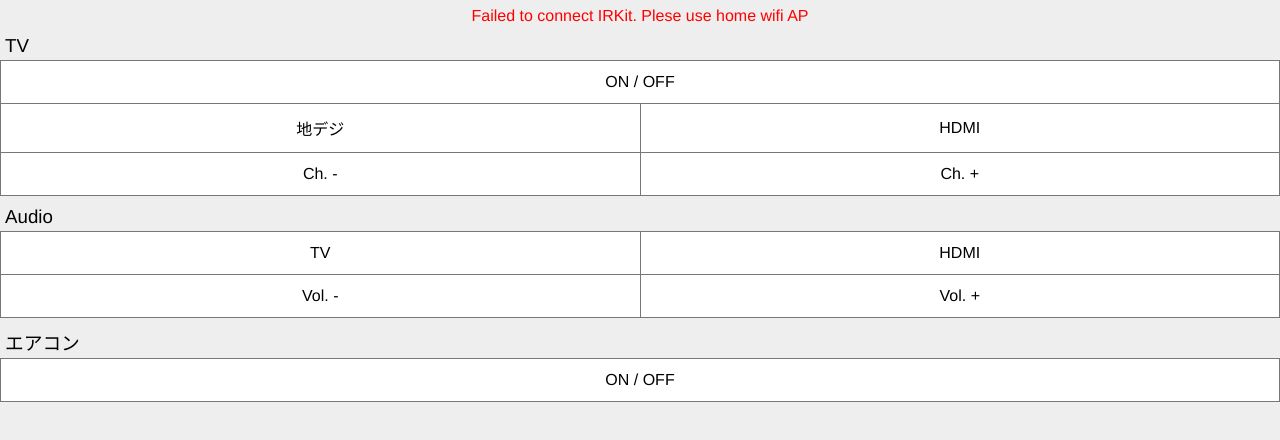
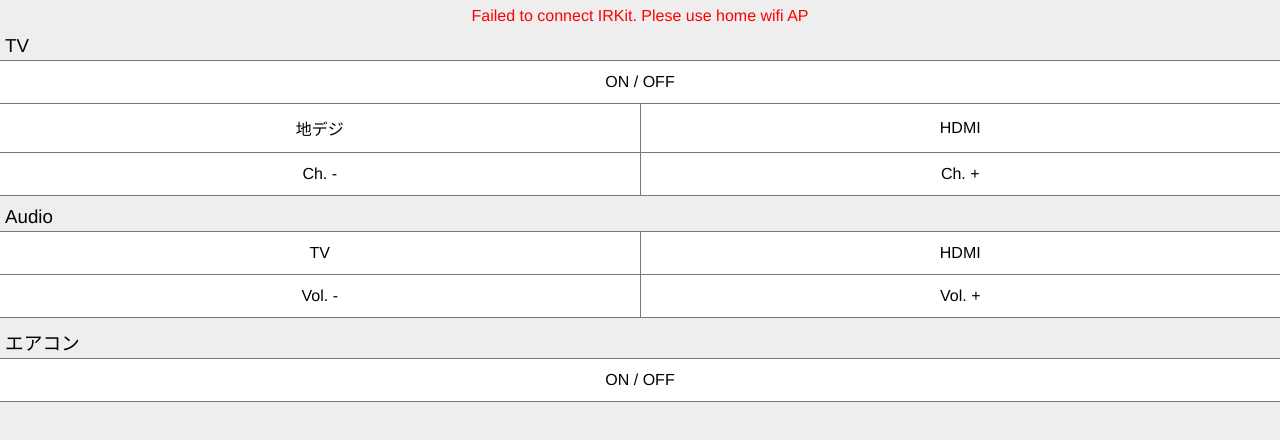
Before and after one commit to hagino3000/my-home-remote-controller, a website: page index.html in a window 1280 px wide. Shown: the part 58-498 px from the top of the page. Drawn offline with nearby package versions, Linux system fonts and the light colour scheme; no server answers.

Commit message:
Fix style

```diff
--- a/main.css
+++ b/main.css
@@ -1,5 +1,5 @@
-* { margin:0; padding:0; }
-*:after { display:block; clear:both; }
+* {margin:0; padding:0;}
+*:after {display:block; clear:both;}
 
 body {
   background-color: #EEE;
@@ -37,6 +37,14 @@ table.menu td {
     text-align:center;
 }
 
+table.menu td:first-child {
+  border-left-style: none;
+}
+
+table.menu td:last-child {
+  border-right-style: none;
+}
+
 table.menu td.full {
     width: 100%;
 }
```
